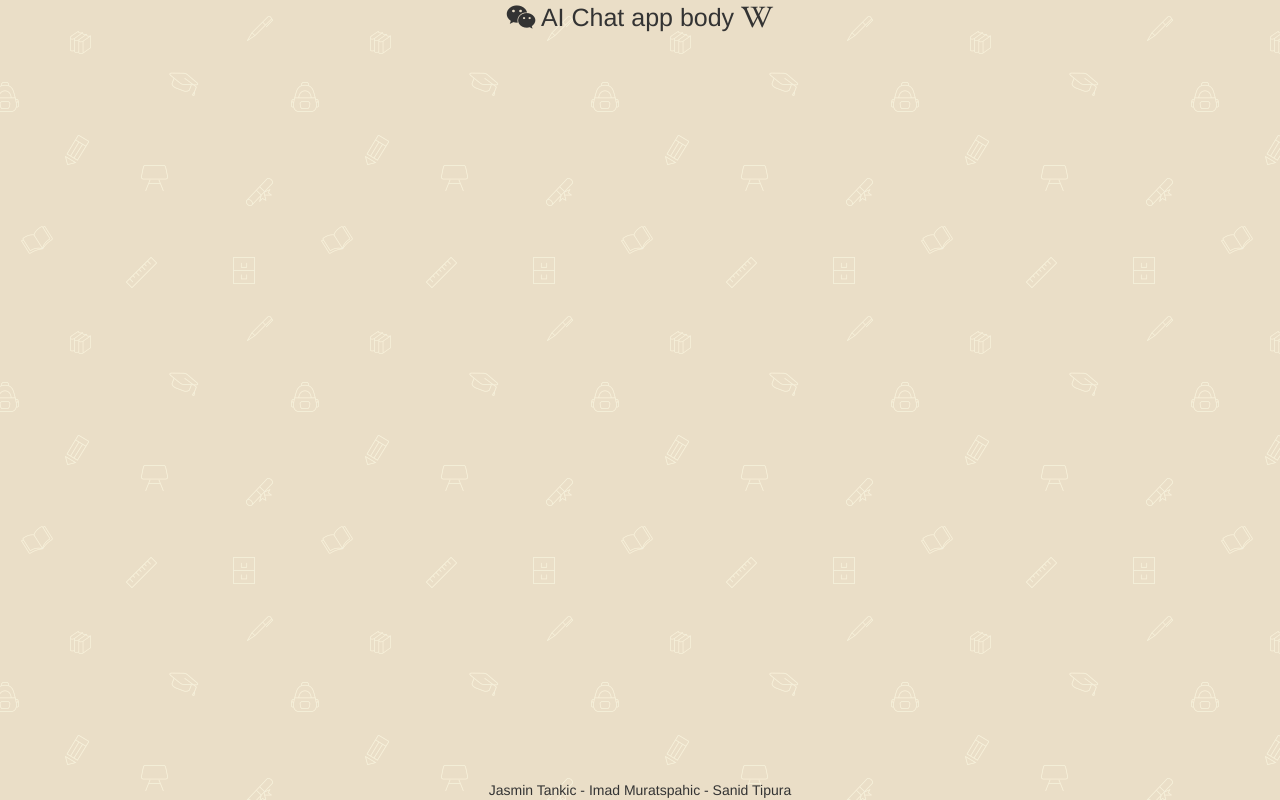
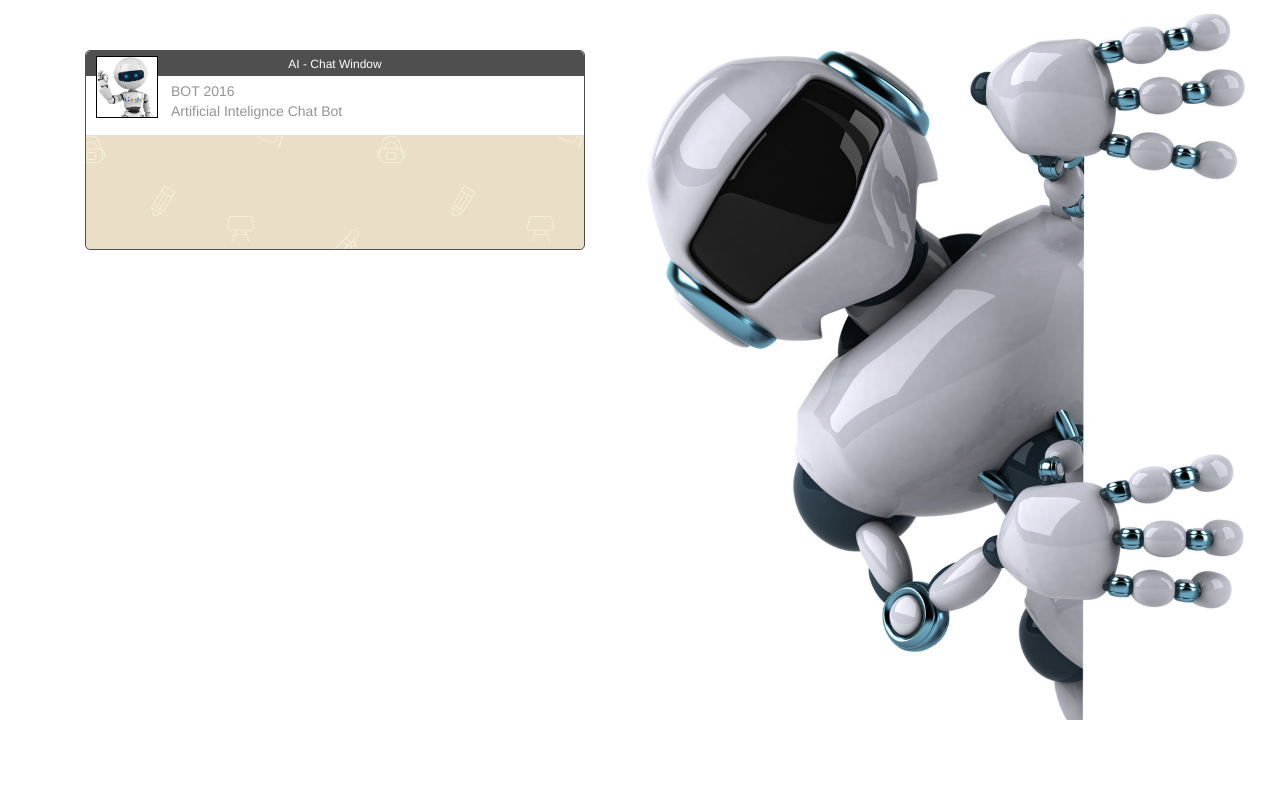
Before and after one commit to jasmintankic/ai_chat_application, a website: page aiwebapp/index.html in a window 1280 px wide. Drawn offline with Linux system fonts and the light colour scheme.

Commit message:
nova podloga, chat window

```diff
--- a/aiwebapp/components/styles/aichatappearance.css
+++ b/aiwebapp/components/styles/aichatappearance.css
@@ -1,5 +1,7 @@
 body {
-	background-image: url('/components/styles/images/school.png');
+	background-image: url('/components/styles/images/robot.jpg');
+	background-size: cover;
+	background-repeat: no-repeat;
 }
 #footer-wrapper {
 	position: absolute;
@@ -9,5 +11,41 @@ body {
 }
 .ai-chat-body-wrapper {
 	text-align: center;
-	font-size: 25px;
+    width: 500px;
+    height: 200px;
+    float: left;
+    margin-top: 50px;
+    margin-left: 85px;
+    border: 1px solid #4F4F4F;
+    border-radius: 5px;
+    background-image: url('/components/styles/images/school.png');
 }
+.chat-header {
+    background-color: #4F4F4F;
+    height: 25px;
+    text-align: center;
+    color: white;
+    font-size: 12px;
+    padding-top: 5px;
+    border-top-left-radius: 5px;
+    border-top-right-radius: 5px;
+}
+.chat-details {
+    height: 60px;
+    border-bottom: 1px solid #DDDDDD;
+    background-color: white;
+    position: relative;
+    text-align: left;
+    padding-left: 85px;
+    padding-top: 5px;
+    padding-right: 85px;
+    color: #949494;
+}
+.ai-profile-image {
+	position: absolute;
+    left: 10px;
+    top: -20px;
+	width: 62px;
+	height: 62px;
+	border: 1px solid black;
+}
--- a/aiwebapp/components/views/ai-chat-body.html
+++ b/aiwebapp/components/views/ai-chat-body.html
@@ -1,7 +1,9 @@
 <div class="ai-chat-body-wrapper">
-<div>
-<i class="fa fa-weixin"></i>
-AI Chat app body
-<i class="fa fa-wikipedia-w"></i>
+<div class="chat-header">AI - Chat Window</div>
+<div class="chat-details">
+	<img class="ai-profile-image" src="/components/styles/images/google-robot.jpg">
+	<div>BOT 2016</div>
+	<div>Artificial Intelignce Chat Bot</div>
 </div>
+<div class="chat-body"></div>
 </div>
--- a/aiwebapp/index.html
+++ b/aiwebapp/index.html
@@ -15,11 +15,10 @@
 
   </head>
     <body ng-app="ui-chat-app">
-    <div class="app-holder" ng-controller="aiChatBrain">
+    <div id="app-holder" ng-controller="aiChatBrain">
         <div id="page-wrapper">
         <ai-chat-body></ai-chat-body>
         </div>
-        <div id="footer-wrapper">Jasmin Tankic - Imad Muratspahic - Sanid Tipura</div>
     </div>
 
     <!-- app components -->
```
Also changed, not shown: aiwebapp/components/styles/images/google-robot.jpg (added), aiwebapp/components/styles/images/robot.jpg (added).
